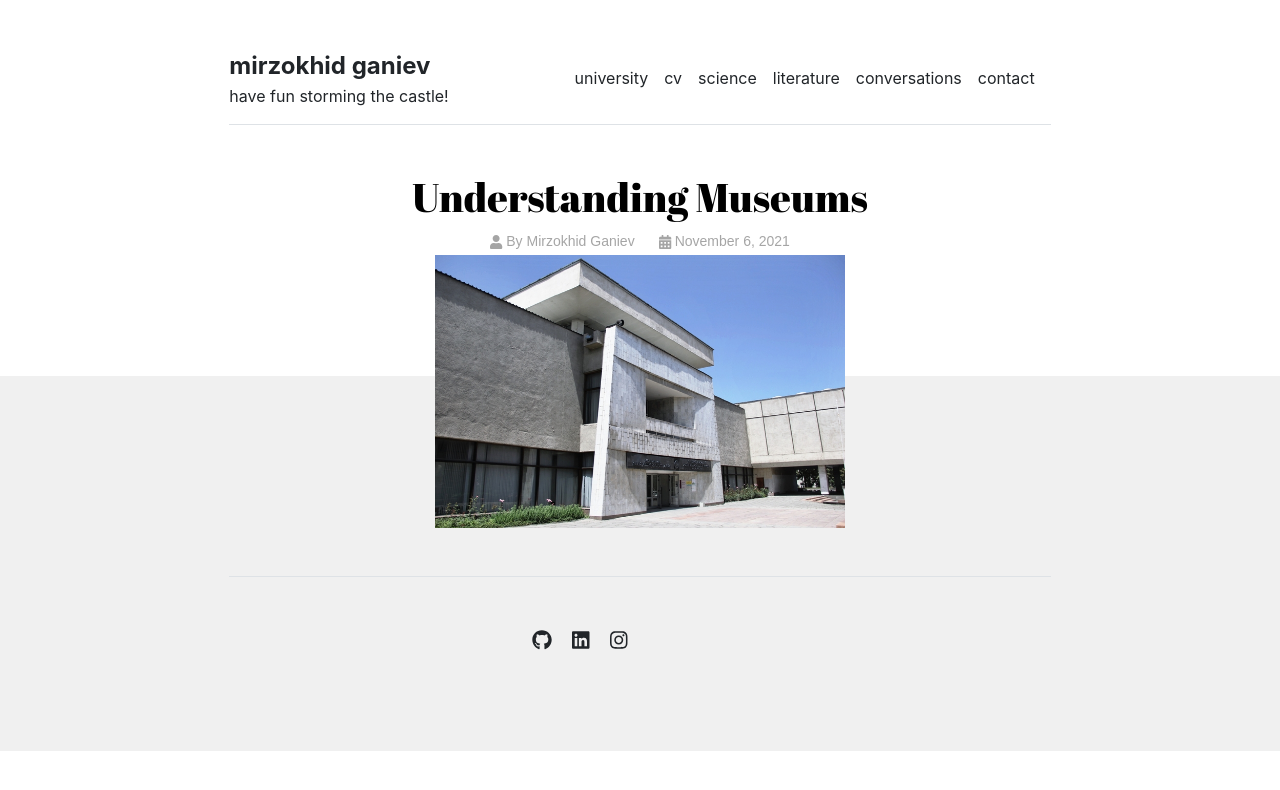
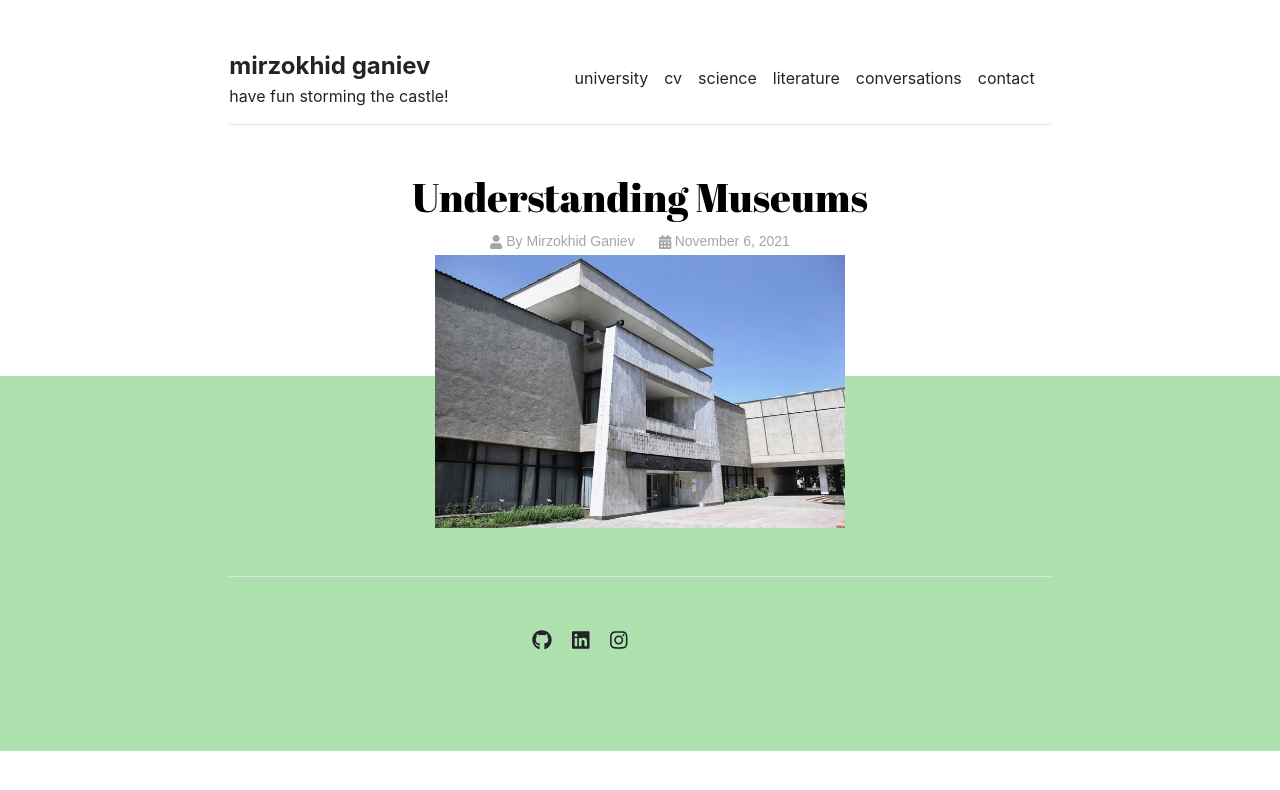
Before and after one commit to Mirzokhid/mirzokhid.github.io, a Jekyll site: the page built from conversations/convo_2.html, in a window 1280 px wide. Shown: the top 790 px of the page. Built offline with Jekyll 4.4.1, drawn with Linux system fonts in a browser that asks for light colours; nearby versions of some CDN libraries; some web fonts are replaced.

Commit message:
Update convo_2.html

```diff
--- a/conversations/convo_2.html
+++ b/conversations/convo_2.html
@@ -12,7 +12,7 @@ layout: default
 <link href="https://fonts.googleapis.com/css2?family=Abril+Fatface&family=Montserrat:ital,wght@0,100..900;1,100..900&display=swap" rel="stylesheet">
     <style>
         body {
-            background: linear-gradient(to bottom, white 50%, #f0f0f0 50%);
+            background: linear-gradient(to bottom, white 50%, #afe1af 50%);
         }
         .for_text {
             font-family: "Montserrat", serif;
```
